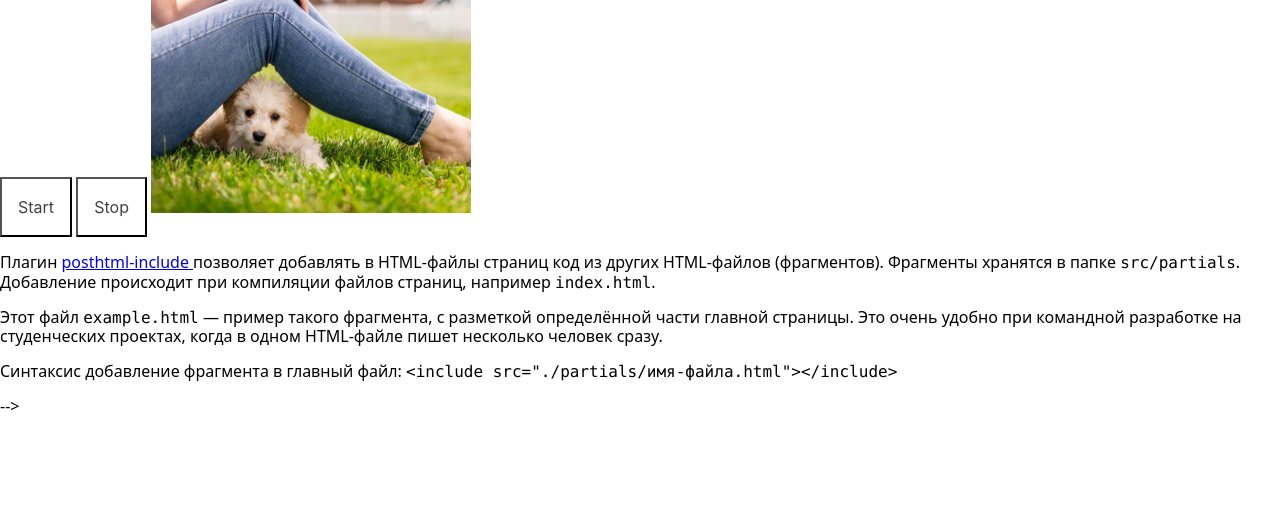
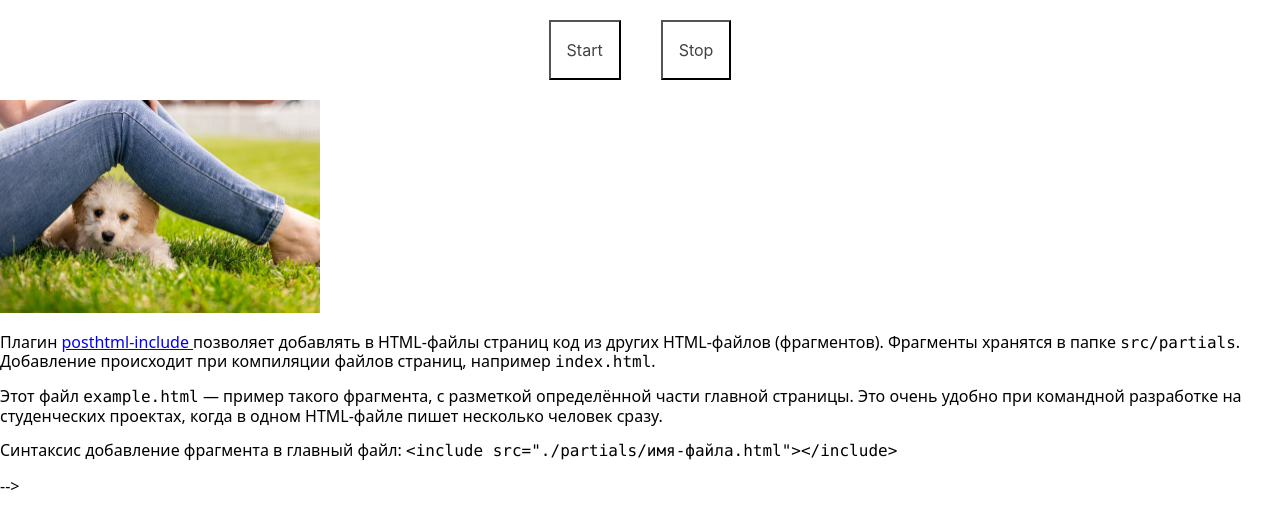
Before and after one commit to Konstantin-Kiselov/goit-js-hw-11-color-switch, a website built with Parcel: page src/index.html in a window 1280 px wide. Built offline with nearby package versions, Linux system fonts and the light colour scheme.

Commit message:
add css button

```diff
--- a/src/partials/button.html
+++ b/src/partials/button.html
@@ -1,6 +1,8 @@
+<div class="buttons">
   <button class="example background" type="button" data-action="start">
     Start
   </button>
   <button class="example background" type="button" data-action="stop">
     Stop
   </button>
+</div>
--- a/src/sass/_example.scss
+++ b/src/sass/_example.scss
@@ -6,6 +6,7 @@
   color: #424242;
   max-width: 960px;
   padding: 16px;
+  margin: 20px;
 }
 
 .example code {
@@ -25,3 +26,8 @@
   background-size: cover;
   background-position: center;
 }
+
+.buttons {
+  display: flex;
+  justify-content: center;
+}
```
Lines whose indentation alone changed are shown as unchanged.
